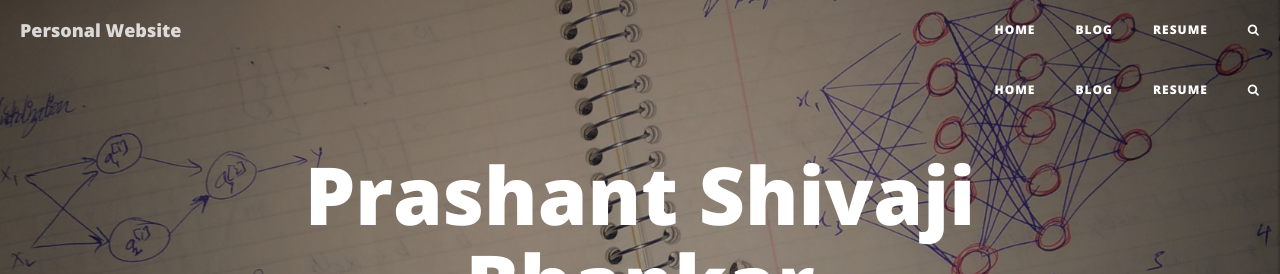
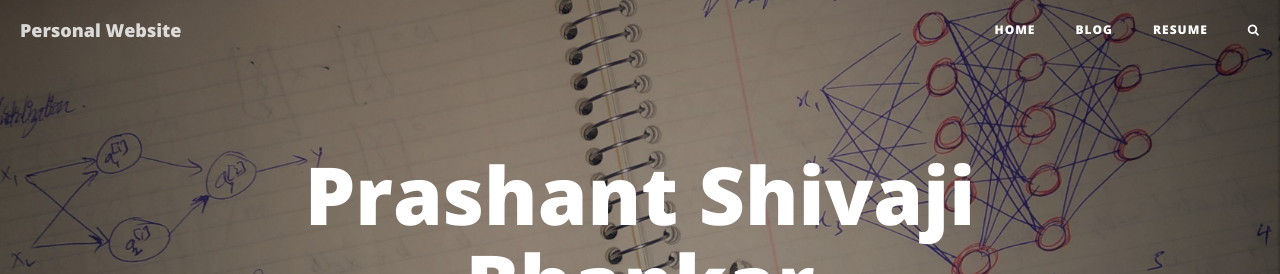
Before and after one commit to PrashantShivajiBhapkar/PrashantShivajiBBhapkar.github.io, a Jekyll site: the page built from index.html, in a window 1280 px wide. Shown: the top 274 px of the page. Built offline with Jekyll 4.4.1, drawn with Linux system fonts in a browser that asks for light colours; nearby versions of some CDN libraries.

```diff
--- a/_includes/nav.html
+++ b/_includes/nav.html
@@ -31,24 +31,6 @@
                 </li>
             </ul>
         </div>
-		<div class="collapse navbar-collapse" id="bs-example-navbar-collapse-1">
-            <ul class="nav navbar-nav navbar-right">
-                <li>
-                    <a href="/">home</a>
-                </li>
-                <li>
-                    <a href="/blog/">blog</a>
-                </li>
-                <li>
-                    <a href="/resume/Resume PrashantShivajiBhapkar.pdf">resume</a>
-                </li>
-                <li>
-                    <a href="/search/" class="nav-search-link" title="SEARCH">
-                        <span class="fa fa-search nav-search-icon"></span>
-                    </a>
-                </li>
-            </ul>
-        </div>
         <!-- /.navbar-collapse -->
     </div>
     <!-- /.container -->
```
